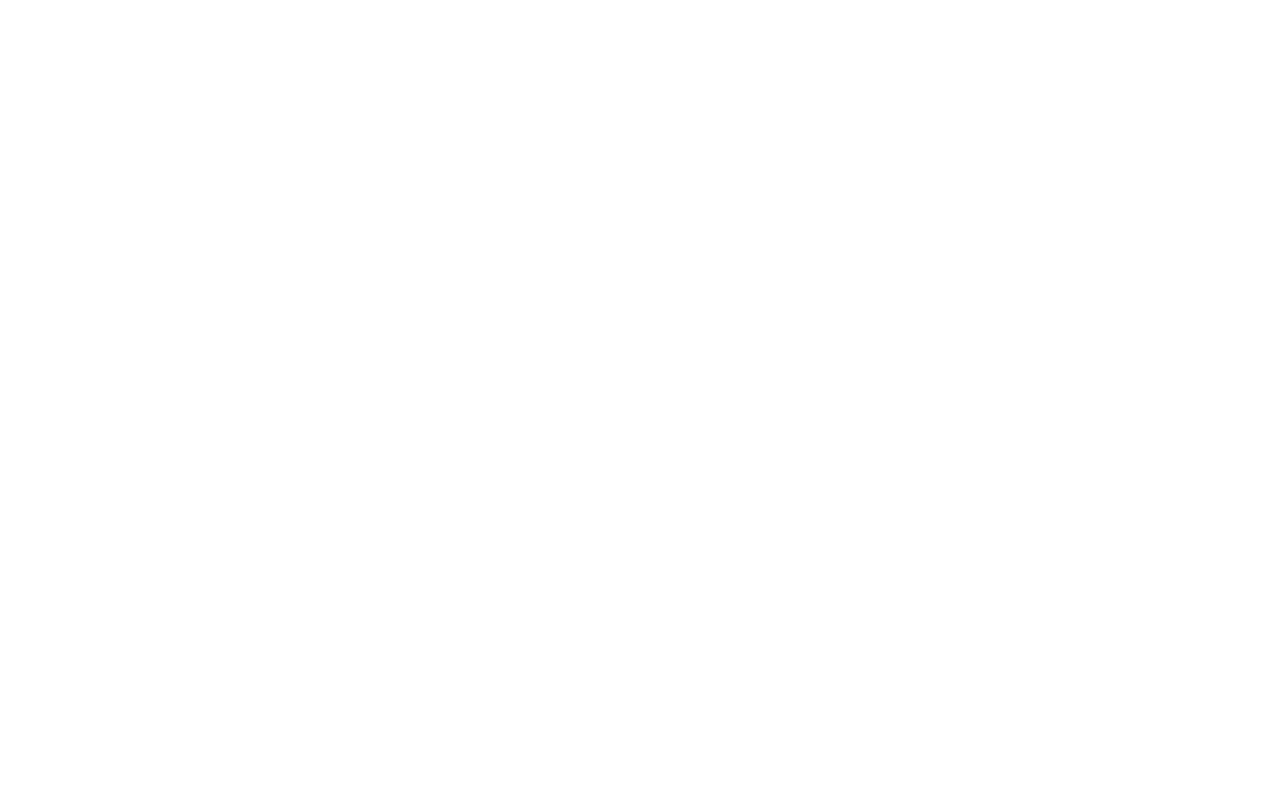
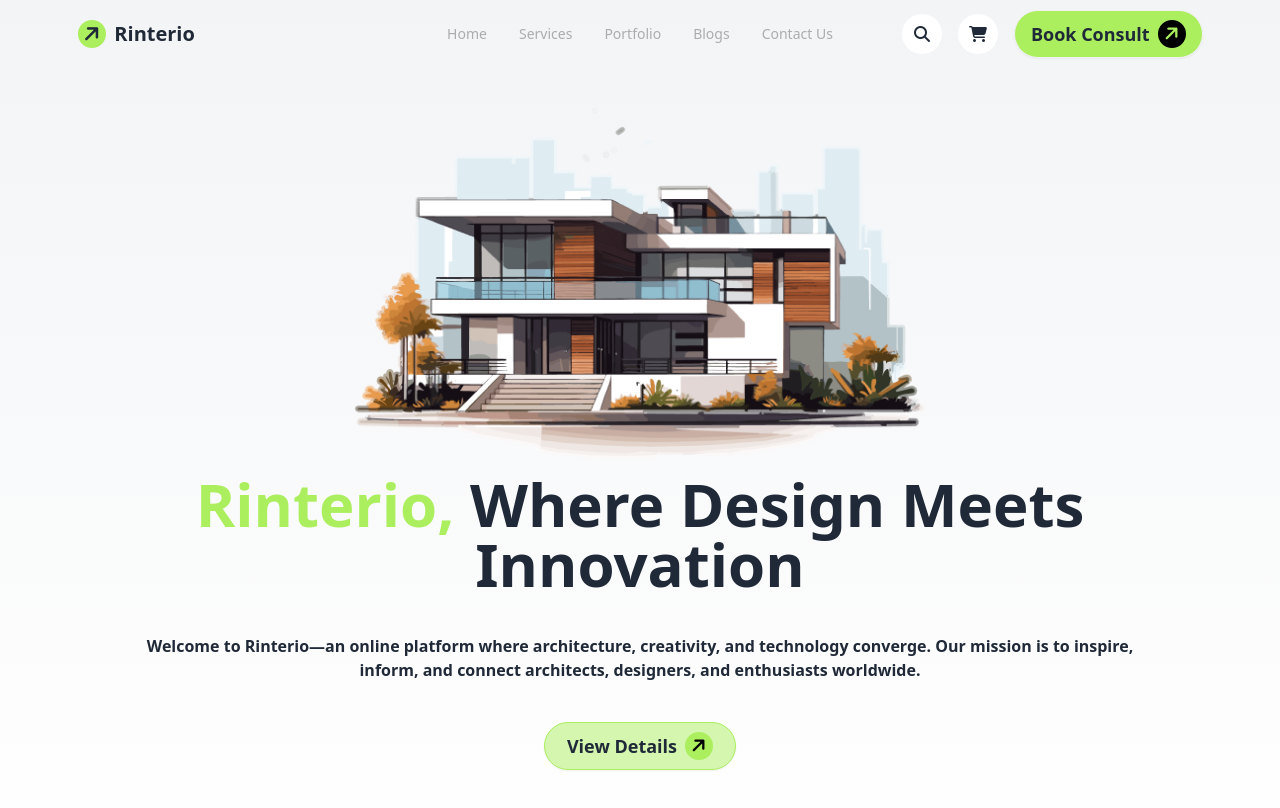
Before and after one commit to Khansojib51/Assignment-03, a plain HTML site: page index.html in a window 1280 px wide. Drawn offline with nearby package versions, Linux system fonts and the light colour scheme.

Commit message:
nav bar done

```diff
--- a/index.html
+++ b/index.html
@@ -30,6 +30,54 @@
     <link rel="stylesheet" href="https://cdnjs.cloudflare.com/ajax/libs/font-awesome/6.6.0/css/all.min.css" integrity="sha512-Kc323vGBEqzTmouAECnVceyQqyqdsSiqLQISBL29aUW4U/M7pSPA/gEUZQqv1cwx4OnYxTxve5UMg5GT6L4JJg==" crossorigin="anonymous" referrerpolicy="no-referrer" />
 </head>
 <body>
-
+     <header class="bg-gradient-to-t from-white to-gray-100 mb-25">
+        <nav class="w-11/12 mx-auto bg-transparent ">
+          <div class="navbar">
+            <div class="navbar-start">
+              <a class="btn btn-ghost text-xl"><i class="fa-solid fa-arrow-right bg-[#abef5f] rounded-full w-7 h-7 inline-flex -rotate-45 justify-center items-center"></i>Rinterio</a>
+            </div>
+            <div class="navbar-center hidden lg:flex ">
+              <ul class="menu menu-horizontal text-[#ACACAC] ">
+                <li class="hover:font-black hover:text-black"><a>Home</a></li>
+                <li class="hover:font-black hover:text-black"><a>Services</a></li>
+                <li class="hover:font-black hover:text-black"><a>Portfolio</a></li>
+                <li class="hover:font-black hover:text-black"><a>Blogs</a></li>
+                <li class="hover:font-black hover:text-black"><a>Contact Us</a></li>
+              </ul>
+            </div>
+            <div class="navbar-end flex gap-4">
+              <i class="fa-solid fa-magnifying-glass bg-white rounded-full w-10 h-10 inline-flex  justify-center items-center hidden md:flex"></i>
+              <i class="fa-solid fa-cart-shopping bg-white rounded-full w-10 h-10 inline-flex justify-center items-center hidden md:flex"></i>
+              <a class="btn text-lg font-black bg-[#abef5f] hidden md:flex rounded-full ">Book Consult <i class="fa-solid fa-arrow-right bg-black text-[#abef5f] rounded-full w-7 h-7 inline-flex -rotate-45 justify-center items-center"></i></a>
+              <div class="dropdown">
+                <div tabindex="0" role="button" class="btn btn-ghost lg:hidden">
+                  <i class="fa-solid fa-bars text-lg bg-white rounded-full w-10 h-10 inline-flex justify-center items-center"></i>
+                </div>
+                <ul
+                  tabindex="0"
+                  class="menu menu-sm dropdown-content bg-base-100 rounded-box z-[1] mt-3 w-52 p-2 shadow right-0 ">
+                  <li class="hover:font-black hover:text-black"><a>Home</a></li>
+                  <li class="hover:font-black hover:text-black"><a>Services</a></li>
+                  <li class="hover:font-black hover:text-black"><a>Portfolio</a></li>
+                  <li class="hover:font-black hover:text-black"><a>Blogs</a></li>
+                  <li class="hover:font-black hover:text-black"><a>Contact Us</a></li>
+                </ul>
+              </div>
+            </div>
+          </div>
+        </nav>
+        <section class="hero-section ">
+            <div class="hero min-h-auto mx-auto text-center w-11/12">
+              <div class=" max-w-5xl h-auto flex-col ">
+                <img class="mx-auto mt-10" src="./assets/banner.png" alt="">
+                <h1 class="text-5xl md:text-6xl font-black w-full mx-auto mt-4 "><span class="text-[#abef5f] text-6xl">Rinterio,</span> Where Design Meets Innovation</h1>
+                <p class="py-6 mt-4 text-base font-black">
+                  Welcome to Rinterio—an online platform where architecture, creativity, and technology converge. Our mission is to inspire, inform, and connect architects, designers, and enthusiasts worldwide.
+                </p>
+                <div class="auto flex justify-center mt-4 mb-28"><a class="btn bg-[#d4f6ae] border border-[#abef5f] md:flex rounded-full w-full md:w-48 px-3 font-black text-lg">View Details <i class="fa-solid fa-arrow-right bg-[#abef5f] text-black rounded-full w-7 h-7 inline-flex -rotate-45 justify-center items-center"></i></a></div>
+              </div>
+            </div>
+        </section>
+    </header>
 </body>
 </html>
```
